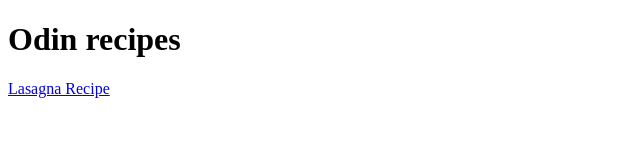
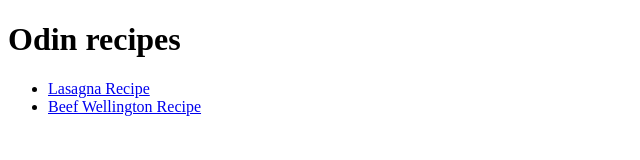
Before and after one commit to BananaBreado/odin-recipes, a plain HTML site: page index.html in a window 1280 px wide. Shown: the whole page, without its empty margins (0-640 px from the left). Drawn offline with Linux system fonts and the light colour scheme.

Commit message:
Added new relative link to index.html

```diff
--- a/index.html
+++ b/index.html
@@ -9,7 +9,10 @@
 
     <body>
         <h1>Odin recipes</h1>
-        <a href="recipes/lasagna.html">Lasagna Recipe</a>
+        <ul>
+        <li><a href="recipes/lasagna.html">Lasagna Recipe</a></li>
+        <li><a href="recipes/beef_wellington.html">Beef Wellington Recipe</a></li>
+        </ul>
     </body>
 
 </html>
```
